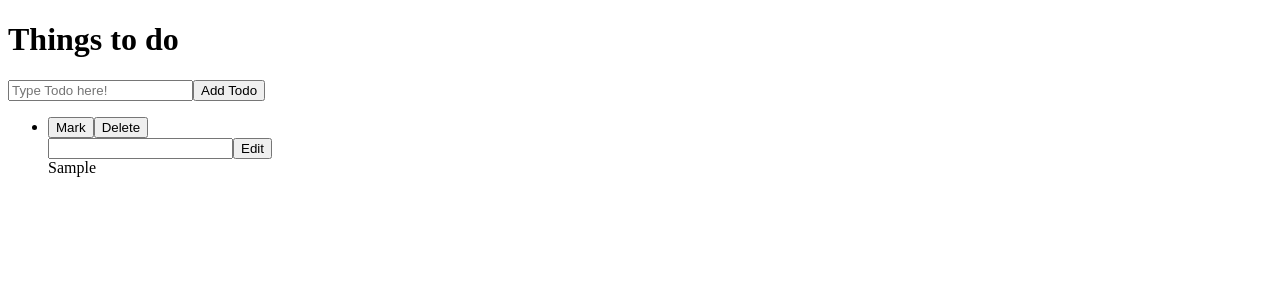
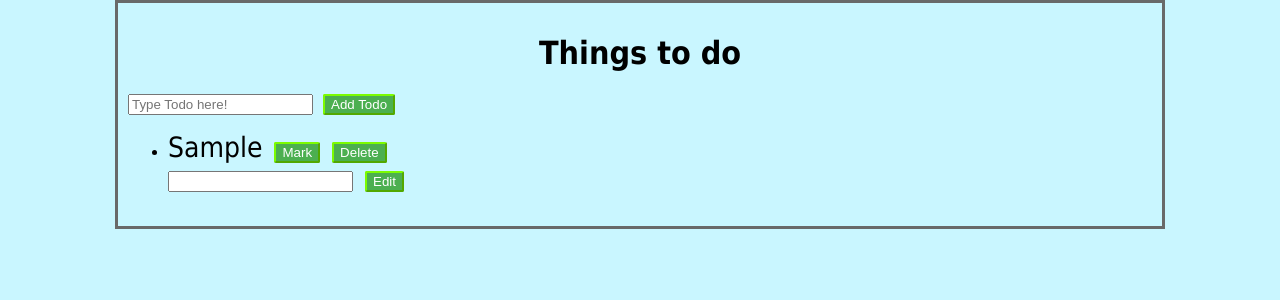
Before and after one commit to mpmNJIT/todo-tutorial, a React (Create React App) app: page / in a window 1280 px wide. Both pictures are taken after typing "Sample" into the empty fields and a click on the button "Add Todo". Shown: the top 300 px of the page. Built offline with nearby package versions, Linux system fonts and the light colour scheme.

Commit message:
Added pretty CSS stuff

```diff
--- a/src/App.css
+++ b/src/App.css
@@ -1,28 +1,49 @@
-.App {
-  text-align: center;
+
+body {
+  background-color: #c9f6ff;
+  margin: auto;
+  width: 80%;
+  border: 3px solid dimgray;
+  padding: 10px;
 }
 
-.App-logo {
-  animation: App-logo-spin infinite 20s linear;
-  height: 80px;
+
+.todo-input {
+  margin-right: 10px;
 }
 
-.App-header {
-  background-color: #222;
-  height: 150px;
-  padding: 20px;
+.todo-submit {
+  margin-right: 10px;
+}
+
+.todo-delete {
+  margin-left: 12px;
+  margin-bottom: 8px;
+}
+
+.todo-mark {
+  margin-left: 12px;
+  margin-bottom: 8px;
+}
+
+.edit-submit {
+  margin-left: 12px;
+  margin-bottom: 8px;
+}
+
+.todo-text {
+  font-size: 175%;
+  font-family: Tahoma, Geneva, sans-serif;
+}
+
+h1 {
+  text-align: center;
+  font-family: Tahoma, Geneva, sans-serif;
+}
+
+button {
+  border-radius: 2px;
+  border-color: lawngreen;
+  background-color: #4CAF50;
   color: white;
 }
-
-.App-title {
-  font-size: 1.5em;
-}
-
-.App-intro {
-  font-size: large;
-}
-
-@keyframes App-logo-spin {
-  from { transform: rotate(0deg); }
-  to { transform: rotate(360deg); }
-}
--- a/src/App.js
+++ b/src/App.js
@@ -4,6 +4,7 @@ import PropTypes from 'prop-types';
 import AddTodo from './components/addTodo/';
 import TodoList from './components/todoList';
 import actions from './actions/';
+import './App.css';
 
 export const App = ({
   submitTodo, todos, deleteTodo, markTodo, editTodo,
--- a/src/components/todoList/index.js
+++ b/src/components/todoList/index.js
@@ -5,13 +5,17 @@ const TodoList = ({
   todos, deleteTodo, markTodo, editTodo,
 }) => {
   let input;
-  const editShow = { display: 'inline' };
   const todoItems = todos.map(todo => (
     <li
       className="todo-obj"
       key={todo.id}
       style={{ textDecoration: todo.marked ? 'line-through' : 'none' }}
     >
+      <span className="todo-text">
+        {todo.text}
+      </span>
+
+      <div id="buttons-div" style={{ display: 'inline' }}>
 
         <button
           type="button"
@@ -29,7 +33,9 @@ const TodoList = ({
                 Delete
         </button>
 
-      <div id="edit-div" style={editShow}>
+      </div>
+
+      <div id="edit-div" style={{ display: 'inline' }}>
         <form
           onSubmit={(event) => {
                     event.preventDefault();
@@ -49,10 +55,6 @@ const TodoList = ({
           </button>
         </form>
       </div>
-
-      <span className="todo-text">
-        {todo.text}
-      </span>
     </li>
   ));
 
```
Lines whose indentation alone changed are shown as unchanged.
